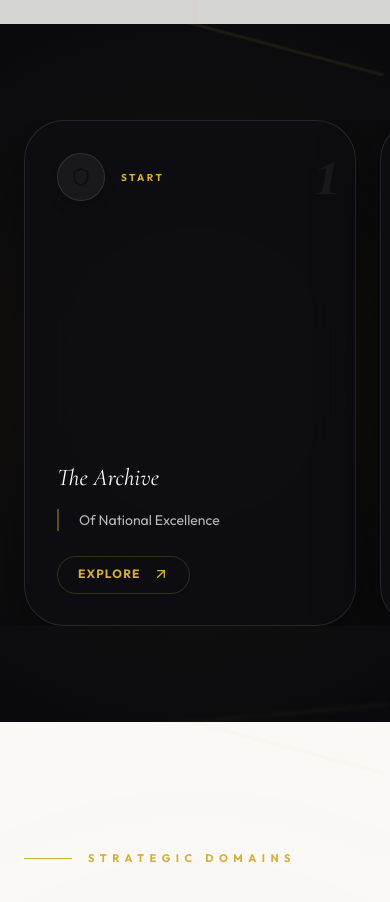
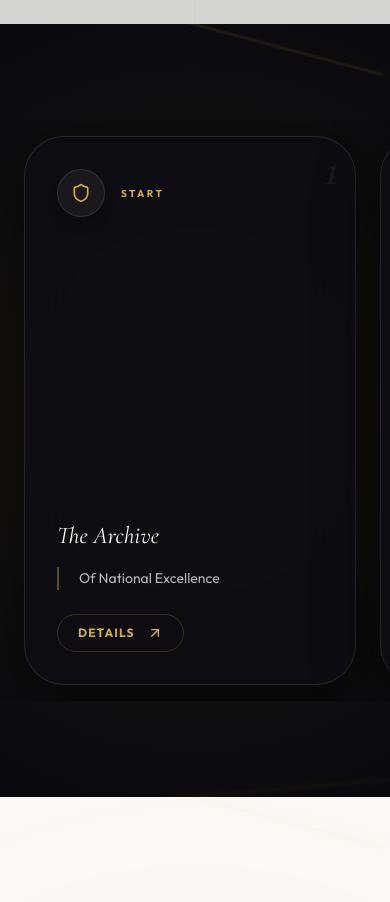
Before and after one commit to heisolly/okosunsco, a React (Vite) app: page / in a window 390 px wide. Shown: the part 1740-2642 px from the top of the page. Built offline with nearby package versions, Linux system fonts and the light colour scheme; grey boxes are pictures that could not be loaded; a web font is replaced by a local one.

Commit message:
Fix mobile horizontal cases visibility and improve mobile header mapping

```diff
--- a/App.tsx
+++ b/App.tsx
@@ -47,8 +47,8 @@ const App: React.FC = () => {
     if (currentPage === "home") {
       const observerOptions = {
         root: null,
-        rootMargin: "-20% 0px -20% 0px", // Focus on the middle of the viewport
-        threshold: 0.1
+        rootMargin: "-10% 0px -10% 0px", // Loosened for better mobile detection
+        threshold: 0.05
       };
 
       const observer = new IntersectionObserver((entries) => {
@@ -137,7 +137,7 @@ const App: React.FC = () => {
 
       <nav
         style={{
-          clipPath: (scrollY > 50 && window.innerWidth >= 768) ? "polygon(20px 0, 100% 0, 100% calc(100% - 20px), calc(100% - 20px) 100%, 0 100%, 0 20px)" : "none"
+          clipPath: scrollY > 50 ? "polygon(10px 0, 100% 0, 100% calc(100% - 10px), calc(100% - 10px) 100%, 0 100%, 0 10px)" : "none"
         }}
         className={`fixed z-[1000] transistion-all duration-500 ease-out flex justify-center items-center ${
         scrollY > 50
--- a/components/HorizontalShowcase.tsx
+++ b/components/HorizontalShowcase.tsx
@@ -63,23 +63,23 @@ const HorizontalShowcase: React.FC = () => {
       {/* TRACK: Horizontal Scroll (Native on Mobile, GSAP on PC) */}
       <div
         ref={trackRef}
-        className="horizontal-track relative z-10
-                   flex flex-row items-center gap-6 px-6
+        className="horizontal-track relative z-10 w-full
+                   flex flex-row items-stretch gap-6 px-6 py-4
                    overflow-x-auto snap-x snap-mandatory no-scrollbar
-                   lg:overflow-visible lg:gap-[4vw] lg:h-[75vh] lg:w-max lg:pl-[5vw] lg:pr-[5vw] lg:px-0 lg:snap-none"
+                   lg:items-center lg:overflow-visible lg:gap-[4vw] lg:h-[75vh] lg:w-max lg:pl-[5vw] lg:pr-[5vw] lg:px-0 lg:snap-none"
       >
         {cards.map((card: any, index) => (
           <div
             key={index}
             className="panel relative flex-shrink-0 snap-center
-                       bg-[#0E0E12]/90 backdrop-blur-xl
+                       bg-[#0E0E12]/95 backdrop-blur-xl
                        border border-white/10
                        rounded-[2.5rem] lg:rounded-[3rem] overflow-hidden
                        group
                        hover:border-accent/50 hover:shadow-[0_0_40px_rgba(212,175,55,0.15)]
                        transition-all duration-700
-                       w-[85vw] h-[60vh]
-                       lg:w-[65vw] lg:max-w-[950px] lg:h-full
+                       w-[85vw] min-w-[85vw] h-[65vh]
+                       lg:w-[65vw] lg:min-w-0 lg:max-w-[950px] lg:h-full
                        shadow-[0_20px_60px_rgba(0,0,0,0.6)]"
           >
              {/* Luxury Border Glow */}
@@ -99,19 +99,18 @@ const HorizontalShowcase: React.FC = () => {
                 {/* Header */}
                 <div className="flex justify-between items-start z-10">
                   <div className="flex items-center gap-4">
-                     <div className="w-12 h-12 lg:w-14 lg:h-14 rounded-full bg-white/5 flex items-center justify-center border border-white/10 group-hover:bg-accent group-hover:text-primary group-hover:border-accent transition-all duration-500 shadow-lg">
-                        {card.type === 'intro' ? <Shield className="w-5 h-5 lg:w-6 lg:h-6"/> :
-                         card.type === 'outro' ? <Award className="w-5 h-5 lg:w-6 lg:h-6"/> :
-                         <Trophy className="w-5 h-5 lg:w-6 lg:h-6"/>}
+                     <div className="w-12 h-12 lg:w-14 lg:h-14 rounded-full bg-white/5 flex items-center justify-center border border-white/10 group-hover:bg-accent hover:text-primary transition-all duration-500 shadow-lg">
+                        {card.type === 'intro' ? <Shield className="w-5 h-5 lg:w-6 lg:h-6 text-accent"/> :
+                         card.type === 'outro' ? <Award className="w-5 h-5 lg:w-6 lg:h-6 text-accent"/> :
+                         <Trophy className="w-5 h-5 lg:w-6 lg:h-6 text-accent"/>}
                      </div>
                      <div className="flex flex-col">
                         <span className="text-accent text-[10px] font-black uppercase tracking-[0.25em]">
                           {index === 0 ? 'Start' : index === cards.length - 1 ? 'End' : `Case 0${index}`}
                         </span>
-                        {card.category && <span className="text-white/40 text-[9px] uppercase tracking-[0.1em]">{card.category}</span>}
                      </div>
                   </div>
-                  <span className="text-[5rem] lg:text-[9rem] leading-none font-serif text-white/5 font-black italic -mt-6 lg:-mt-8 -mr-4 select-none">
+                  <span className="text-5xl lg:text-[9rem] leading-none font-serif text-white/5 font-black italic -mt-6 lg:-mt-8 -mr-4 select-none">
                     {index + 1}
                   </span>
                 </div>
@@ -121,7 +120,7 @@ const HorizontalShowcase: React.FC = () => {
                    <h3 className="text-2xl lg:text-6xl font-serif text-white italic leading-tight group-hover:text-accent transition-colors duration-500">
                      {card.title}
                    </h3>
-                   <p className="text-white/70 text-sm lg:text-xl leading-relaxed border-l-2 border-accent/40 pl-5 lg:pl-6 group-hover:border-accent transition-colors duration-500 line-clamp-3 lg:line-clamp-none">
+                   <p className="text-white/70 text-sm lg:text-xl leading-relaxed border-l-2 border-accent/40 pl-5 lg:pl-6 group-hover:border-accent transition-colors duration-500 line-clamp-4 lg:line-clamp-none">
                      {card.subtitle || card.description || 'Strategic legal victory in high-stakes litigation.'}
                    </p>
                 </div>
@@ -129,7 +128,7 @@ const HorizontalShowcase: React.FC = () => {
                 {/* Footer/Action */}
                 <div className="pt-6 lg:pt-8 flex items-center gap-6 z-10">
                   <button className="flex items-center gap-3 text-xs lg:text-sm font-bold uppercase tracking-widest text-accent hover:text-white transition-colors group/btn px-5 lg:px-6 py-2.5 lg:py-3 border border-accent/20 rounded-full hover:bg-accent/10 hover:border-accent">
-                    <span>Explore</span>
+                    <span>Details</span>
                     <ArrowUpRight className="w-4 h-4 transition-transform group-hover/btn:translate-x-1 group-hover/btn:-translate-y-1" />
                   </button>
                 </div>
@@ -138,7 +137,7 @@ const HorizontalShowcase: React.FC = () => {
           </div>
         ))}
         {/* Spacer for last card on mobile */}
-        <div className="flex-shrink-0 w-6 lg:hidden" />
+        <div className="flex-shrink-0 w-8 lg:hidden" />
       </div>
 
     </section>
--- a/index.css
+++ b/index.css
@@ -789,15 +789,17 @@ body::before {
   -webkit-text-fill-color: transparent;
   animation: gradientShift 3s linear infinite;
 }
+/* Hide scrollbar for Chrome, Safari and Opera */
+.no-scrollbar::-webkit-scrollbar {
+  display: none;
+}
 
-@keyframes gradientShift {
-  0% {
-    background-position: 0% center;
-  }
-  100% {
-    background-position: 200% center;
-  }
+/* Hide scrollbar for IE, Edge and Firefox */
+.no-scrollbar {
+  -ms-overflow-style: none;  /* IE and Edge */
+  scrollbar-width: none;  /* Firefox */
 }
+
 
 /* Shiny Text Animation */
 .shiny-text {
```
